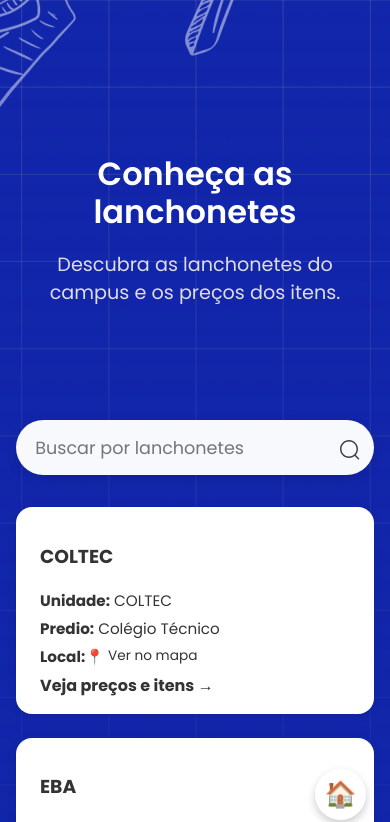
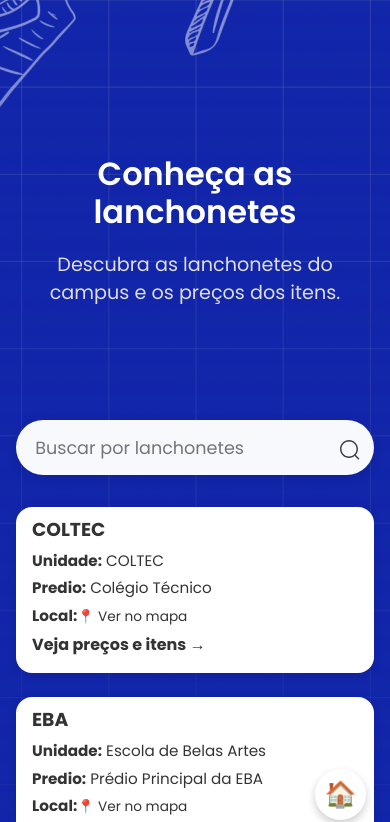
Before and after one commit to Lucas-Rezende/Onde-tem-na-UFMG, an Angular app: page /lanchonetes in a window 390 px wide. Shown: the top 822 px of the page. Built offline with nearby package versions, Linux system fonts and the light colour scheme.

Commit message:
Mudanças layout e responsividade

```diff
--- a/src/app/modules/lanchonetes/lanchonetes.component.css
+++ b/src/app/modules/lanchonetes/lanchonetes.component.css
@@ -116,7 +116,7 @@ a {
   backdrop-filter: blur(10px);
   border-radius: 16px;
   box-shadow: 0 2px 10px rgba(0, 0, 0, 0.1);
-  padding: 1rem 1.5rem;
+  padding: 0.5rem 1rem;
   color: #333;
   text-align: left;
   transform: translateY(20px);
@@ -125,13 +125,22 @@ a {
   animation-delay: calc(var(--i) * 0.1s);
   transition: transform 0.3s ease, box-shadow 0.3s ease, background-color 0.3s ease;
   width: 100%;
+  padding-bottom: 1rem;
 }
 
 .lanchonete-card:hover {
   color: #ffffff;
   background-color: #394bc0;
-  transform: translateY(-5px);
+  transform: translateY(-5px), scale(0.95);
   box-shadow: 0 8px 20px rgba(0, 0, 0, 0.15);
+}
+
+.card-clickable-area{
+  margin: auto;
+}
+
+.card-title{
+margin: auto;
 }
 
 .lanchonete-card h3 a {
--- a/src/app/modules/lanchonetes/lanchonetes.component.html
+++ b/src/app/modules/lanchonetes/lanchonetes.component.html
@@ -31,17 +31,18 @@
     class="lanchonete-card"
     [style.--i]="i"
   >
-      <h3>
-        <a [routerLink]="['/lanchonete', lanchonete.Nome]">{{ lanchonete.Nome }}</a>
-      </h3>
+
+    <a class="card-clickable-area" [routerLink]="['/lanchonete', lanchonete.Nome]">
+      <h3 class ="card-title">{{ lanchonete.Nome }}</h3>
       <p><strong>Unidade:</strong> {{ lanchonete.Unidade }}</p>
       <p><strong>Predio:</strong> {{ lanchonete.Predio }}</p>
       <p><strong>Local:</strong>
-        <a *ngIf="lanchonete.linkMapa" [href]="lanchonete.linkMapa" target="_blank" class="map-link">
-          <span class="icon-mapa">📍</span> Ver no mapa
+        <span *ngIf="lanchonete.linkMapa" class="map-link" (click)="$event.stopPropagation()">
+          <a [href]="lanchonete.linkMapa" target="_blank">📍 Ver no mapa</a>
+        </span>
+      </p>
+      <span class="conheca-link">Veja preços e itens →</span>
     </a>
-      </p>
-      <a [routerLink]="['/lanchonete', lanchonete.Nome]" class="conheca-link">Veja preços e itens →</a>
   </div>
 </div>
 </div>
```
Lines whose indentation alone changed are shown as unchanged.
